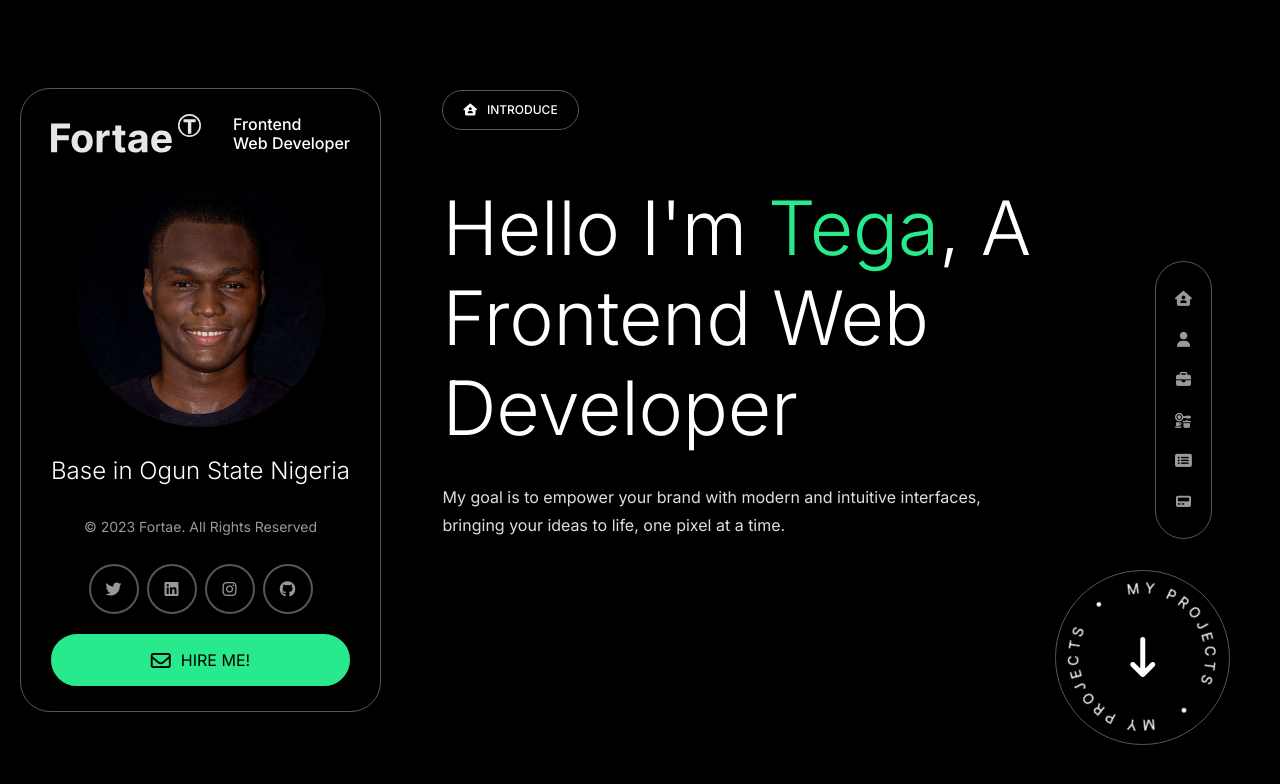
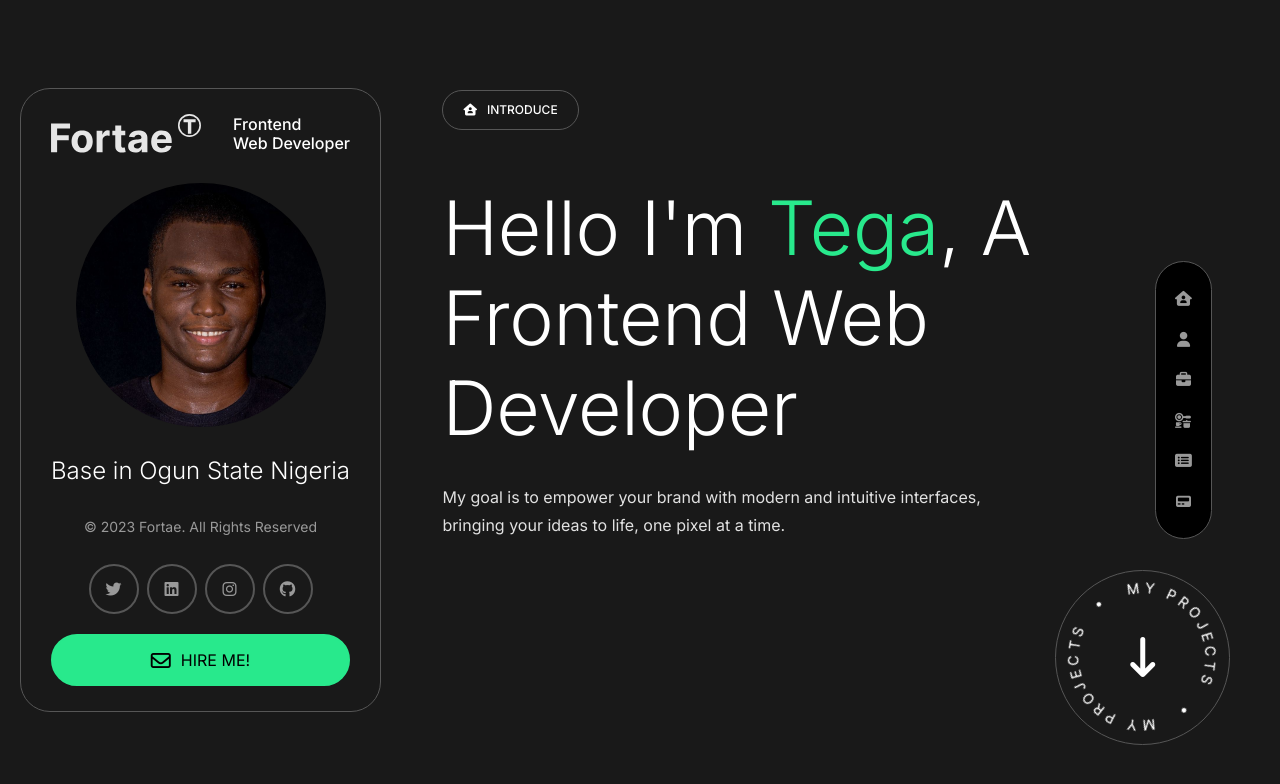
Before and after one commit to heytega/personal-portfolio, a React (Vite) app: page / in a window 1280 px wide. Shown: the top 784 px of the page. Built offline with nearby package versions, Linux system fonts and the light colour scheme.

Commit message:
changed general background color to a lighter shed of black

```diff
--- a/src/App.module.css
+++ b/src/App.module.css
@@ -2,6 +2,7 @@
   display: flex;
   flex-direction: row;
   height: 100%;
+  background: var(--background-color);
 }
 
 .contactContainer {
--- a/src/index.css
+++ b/src/index.css
@@ -12,6 +12,7 @@
   font-weight: 400;
   --primary-color: #28e98c;
   --secondary-color: #565656;
+  --background-color: #191919;
   color-scheme: light dark;
   color: rgba(255, 255, 255, 0.87);
   /* background-color: #242424; */
```
